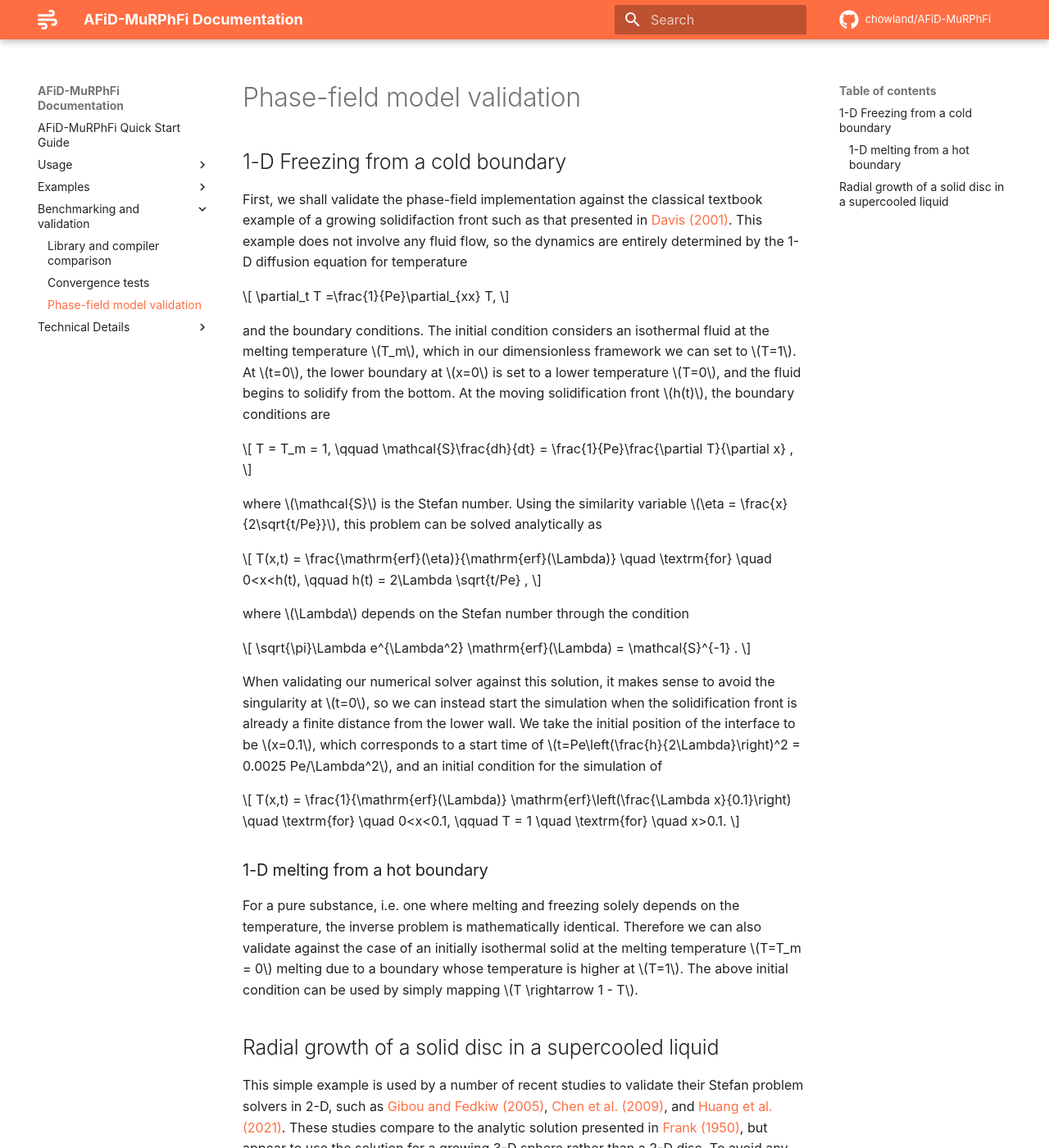
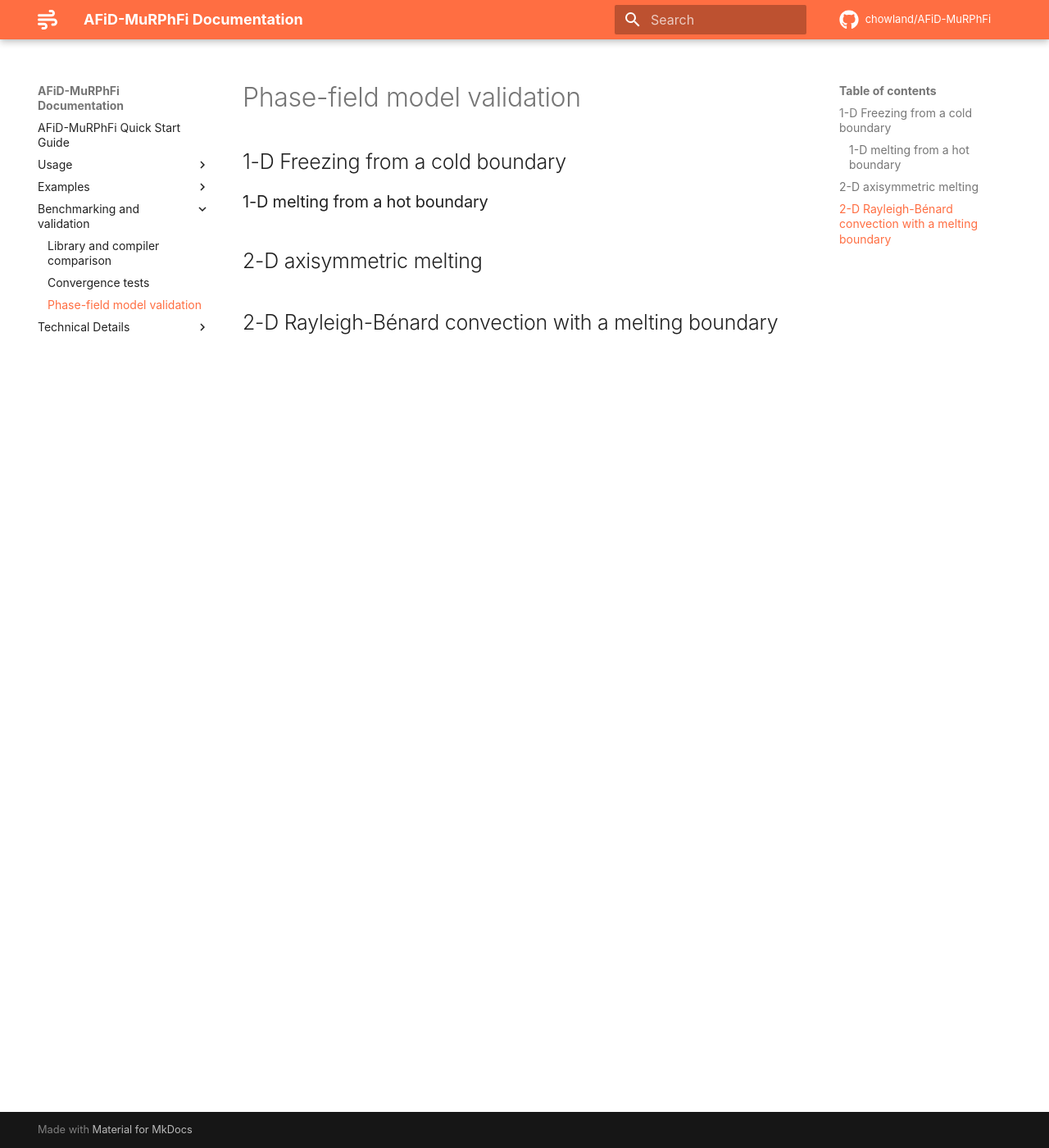
Before and after one commit to chowland/AFiD-MuRPhFi, an MkDocs documentation site: the page built from docs/phasefield_validation.md, in a window 1280 px wide and 1400 px high. Shown: the whole window at 82% size. Built offline with MkDocs 1.6.1 and Material for MkDocs 9.7.7, drawn with Linux system fonts in a browser that asks for light colours; nearby versions of some CDN libraries; comment, search, counter and statistics services are not loaded; some of the changed text lies outside the part shown.

Commit message:
Remove examples from validation page

```diff
--- a/docs/phasefield_validation.md
+++ b/docs/phasefield_validation.md
@@ -2,91 +2,8 @@
 
 ## 1-D Freezing from a cold boundary
 
-First, we shall validate the phase-field implementation against the classical textbook example of a growing solidifaction front such as that presented in [Davis (2001)](https://doi.org/10.1017/CBO9780511546747).
-This example does not involve any fluid flow, so the dynamics are entirely determined by the 1-D diffusion equation for temperature
+### 1-D melting from a hot boundary
 
-$$
-\partial_t T =\frac{1}{Pe}\partial_{xx} T,
-$$
+## 2-D axisymmetric melting
 
-and the boundary conditions.
-The initial condition considers an isothermal fluid at the melting temperature $T_m$, which in our dimensionless framework we can set to $T=1$.
-At $t=0$, the lower boundary at $x=0$ is set to a lower temperature $T=0$, and the fluid begins to solidify from the bottom.
-At the moving solidification front $h(t)$, the boundary conditions are
-
-$$
-T = T_m = 1, \qquad \mathcal{S}\frac{dh}{dt} = \frac{1}{Pe}\frac{\partial T}{\partial x} ,
-$$
-
-where $\mathcal{S}$ is the Stefan number.
-Using the similarity variable $\eta = \frac{x}{2\sqrt{t/Pe}}$, this problem can be solved analytically as
-
-$$
-T(x,t) = \frac{\mathrm{erf}(\eta)}{\mathrm{erf}(\Lambda)} \quad \textrm{for} \quad 0<x<h(t), \qquad h(t) = 2\Lambda \sqrt{t/Pe} ,
-$$
-
-where $\Lambda$ depends on the Stefan number through the condition
-
-$$
-\sqrt{\pi}\Lambda e^{\Lambda^2} \mathrm{erf}(\Lambda) = \mathcal{S}^{-1} .
-$$
-
-When validating our numerical solver against this solution, it makes sense to avoid the singularity at $t=0$, so we can instead start the simulation when the solidification front is already a finite distance from the lower wall.
-We take the initial position of the interface to be $x=0.1$, which corresponds to a start time of $t=Pe\left(\frac{h}{2\Lambda}\right)^2 = 0.0025 Pe/\Lambda^2$, and an initial condition for the simulation of
-
-$$
-T(x,t) = \frac{1}{\mathrm{erf}(\Lambda)} \mathrm{erf}\left(\frac{\Lambda x}{0.1}\right) \quad \textrm{for} \quad 0<x<0.1, \qquad T = 1 \quad \textrm{for} \quad x>0.1.
-$$
-
-### 1-D melting from a hot boundary
-For a pure substance, i.e. one where melting and freezing solely depends on the temperature, the inverse problem is mathematically identical.
-Therefore we can also validate against the case of an initially isothermal solid at the melting temperature $T=T_m = 0$ melting due to a boundary whose temperature is higher at $T=1$.
-The above initial condition can be used by simply mapping $T \rightarrow 1 - T$.
-
-## Radial growth of a solid disc in a supercooled liquid
-This simple example is used by a number of recent studies to validate their Stefan problem solvers in 2-D, such as [Gibou and Fedkiw (2005)](https://doi.org/10.1016/j.jcp.2004.07.018), [Chen et al. (2009)](https://doi.org/10.1016/j.jcp.2009.04.044), and [Huang et al. (2021)](https://doi.org/10.1016/j.jcp.2021.110162).
-These studies compare to the analytic solution presented in [Frank (1950)](https://doi.org/10.1098/rspa.1950.0080), but appear to use the solution for a growing 3-D sphere rather than a 2-D disc.
-To avoid any ambiguity, we present the two-dimensional solution below.
-
-We solve the radially symmetric diffusion equation in 2-D
-
-$$
-\frac{\partial T}{\partial t} = \kappa \frac{1}{r}\frac{\partial}{\partial r}\left(r\frac{\partial T}{\partial r} \right),
-$$
-
-in $r>R(t)$, where $R(t)$ is the radial position of the interface between the solid and the supercooled liquid.
-Similar to the above 1-D examples, we can use a similarity variable $s=r/\sqrt{\kappa t}$ to reduce the equation to an ODE.
-The partial derivatives can be then substituted as
-
-$$
-\frac{\partial}{\partial r} = \frac{1}{\sqrt{\kappa t}} \frac{d}{ds}, \qquad \frac{\partial}{\partial t} = \frac{-s}{2t} \frac{d}{ds} ,
-$$
-
-resulting in the governing equation
-
-$$
-T'' = -\left(\frac{s}{2} + \frac{1}{s}\right) T' .
-$$
-
-**Note:** This is where the key difference between 2-D and 3-D manifests itself. When using spherical symmetry, the governing equation reads $T''=-(s/2 + 2/s)T'$.
-
-Integrating up the 2-D equation provides the solution
-
-$$
-T(r,t) = \frac{F(s)}{F(\Lambda)}, \qquad F(s) = \int_s^\infty \frac{e^{-z^2/4}}{z} dz ,
-$$
-
-where $\Lambda$ is the value of the similarity variable on the phase boundary, so $R(t) = \Lambda \sqrt{\kappa t}$.
-Here we have taken the temperature in the solid disc, and thus the temperature at $R$ to be equal to the melting temperature $T=T_m=1$.
-This neglects the Gibbs-Thomson effect, with us assuming that the effect of the surface curvature on the melting point is small.
-The value of $\Lambda$ can be found by imposing the melt condition at the boundary:
-
-$$
-\mathcal{S}\frac{dR}{dt} = -\kappa \frac{\partial T}{\partial r} \quad \Rightarrow \quad \mathcal{S} \frac{\Lambda}{2} = -\frac{F'(\Lambda)}{F(\Lambda)} \quad \Rightarrow \quad \frac{\Lambda^2}{2} e^{\Lambda^2 / 4} F(\Lambda) = \mathcal{S}^{-1}
-$$
-
-The dependence of $\Lambda$ on the Stefan number $\mathcal{S}$ can be seen in the figure below.
-![Lambda Figure](assets/radial_PF_param.svg){ width=100% }
-
-For the validation example, we shall take $\mathcal{S}=10$ so that $\Lambda = 0.3692$.
-We take the initial radius as 0.2, and the analytic form of the temperature field is that at time $t=(R/\Lambda)^2/\kappa$.
+## 2-D Rayleigh-Bénard convection with a melting boundary
```
